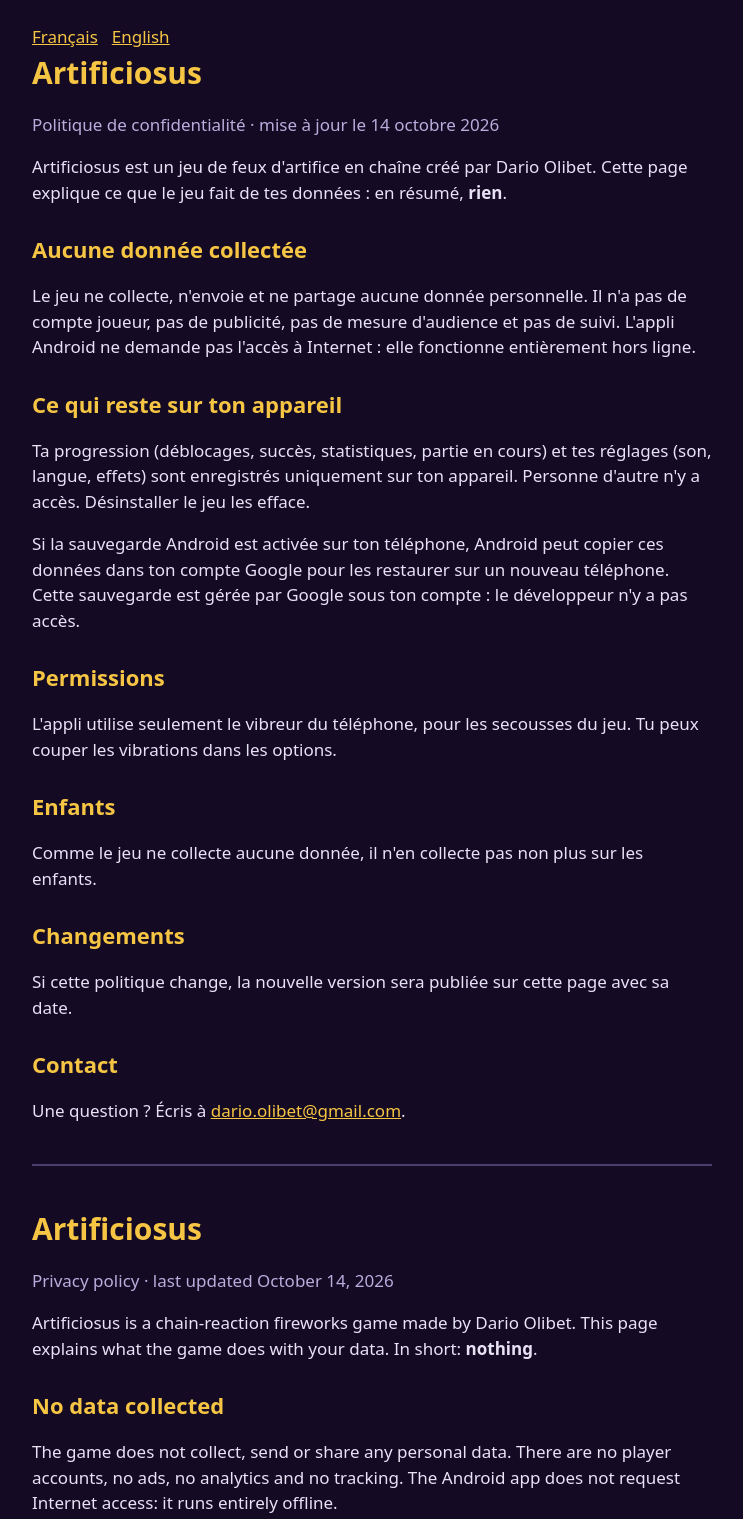
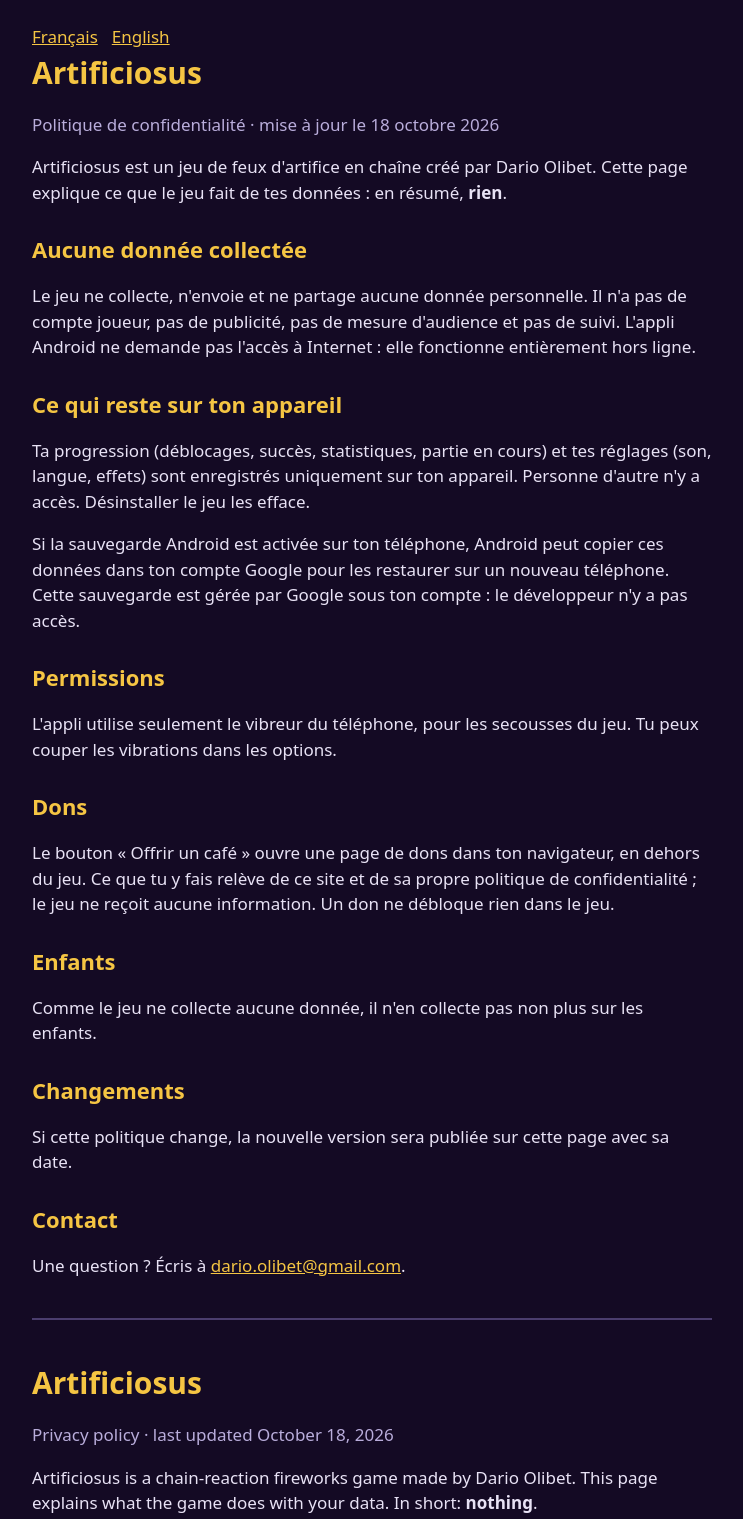
Before and after one commit to DarioOl/artificiosus-site, a plain HTML site: page privacy.html in a window 1280 px wide. Shown: the top 1519 px of the page, without its empty margins (268-1011 px from the left). Drawn offline with Linux system fonts and the light colour scheme.

Commit message:
Politique de confidentialité : rubrique Dons (lien Ko-fi)

```diff
--- a/privacy.html
+++ b/privacy.html
@@ -22,7 +22,7 @@
 
   <section id="fr" lang="fr">
     <h1>Artificiosus</h1>
-    <p class="muted">Politique de confidentialité · mise à jour le 14 octobre 2026</p>
+    <p class="muted">Politique de confidentialité · mise à jour le 18 octobre 2026</p>
 
     <p>Artificiosus est un jeu de feux d'artifice en chaîne créé par Dario Olibet. Cette page explique ce que le jeu fait de tes données : en résumé, <b>rien</b>.</p>
 
@@ -35,6 +35,9 @@
 
     <h2>Permissions</h2>
     <p>L'appli utilise seulement le vibreur du téléphone, pour les secousses du jeu. Tu peux couper les vibrations dans les options.</p>
+
+    <h2>Dons</h2>
+    <p>Le bouton « Offrir un café » ouvre une page de dons dans ton navigateur, en dehors du jeu. Ce que tu y fais relève de ce site et de sa propre politique de confidentialité ; le jeu ne reçoit aucune information. Un don ne débloque rien dans le jeu.</p>
 
     <h2>Enfants</h2>
     <p>Comme le jeu ne collecte aucune donnée, il n'en collecte pas non plus sur les enfants.</p>
@@ -50,7 +53,7 @@
 
   <section id="en" lang="en">
     <h1>Artificiosus</h1>
-    <p class="muted">Privacy policy · last updated October 14, 2026</p>
+    <p class="muted">Privacy policy · last updated October 18, 2026</p>
 
     <p>Artificiosus is a chain-reaction fireworks game made by Dario Olibet. This page explains what the game does with your data. In short: <b>nothing</b>.</p>
 
@@ -64,6 +67,9 @@
     <h2>Permissions</h2>
     <p>The app only uses the phone's vibration motor, for the game's rumble effects. You can turn vibration off in the options.</p>
 
+    <h2>Tips</h2>
+    <p>The "Buy me a coffee" button opens a tip page in your browser, outside the game. What you do there is covered by that site and its own privacy policy; the game receives no information. A tip unlocks nothing in the game.</p>
+
     <h2>Children</h2>
     <p>Since the game collects no data at all, it collects none from children either.</p>
 
```
